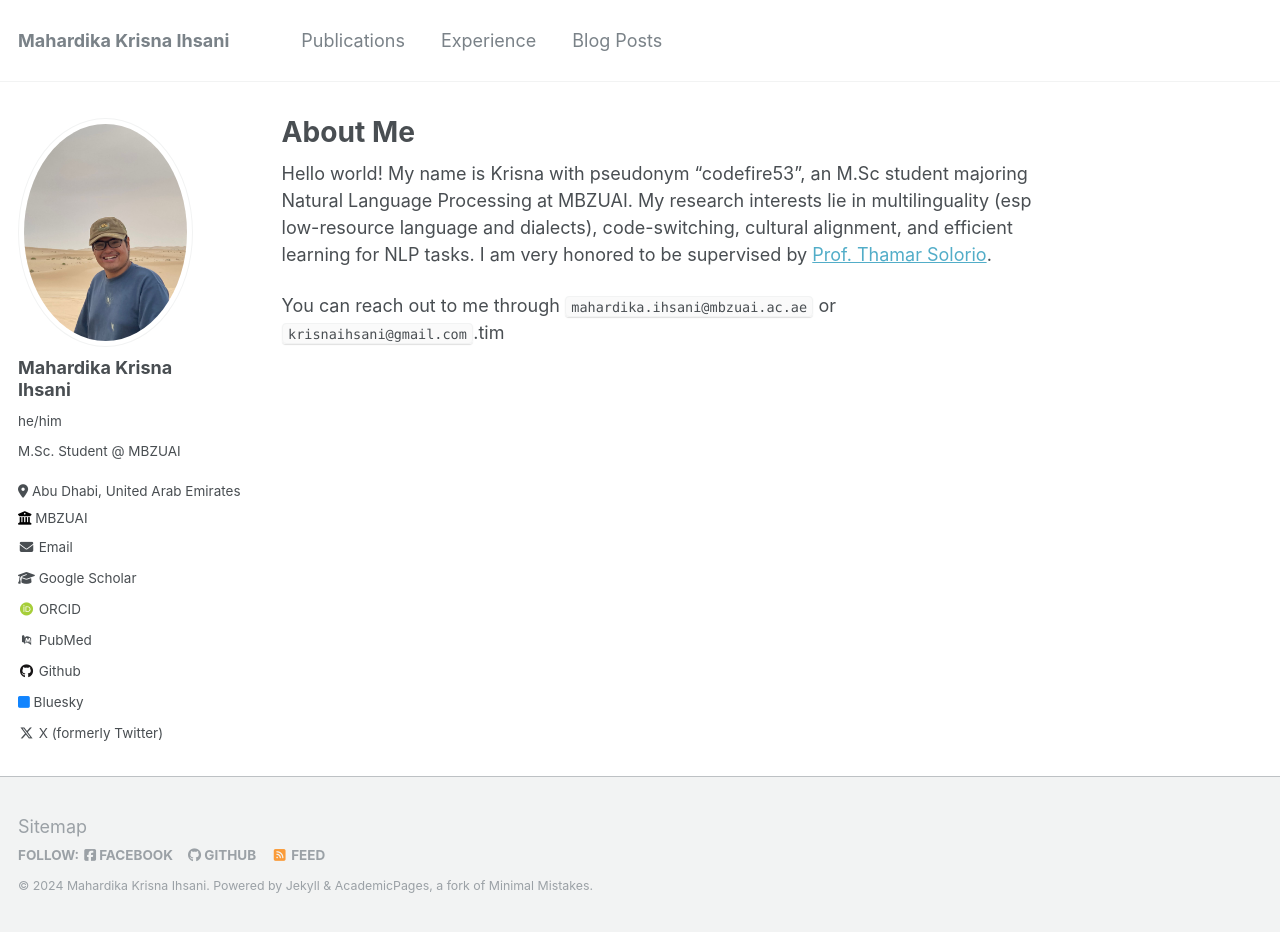
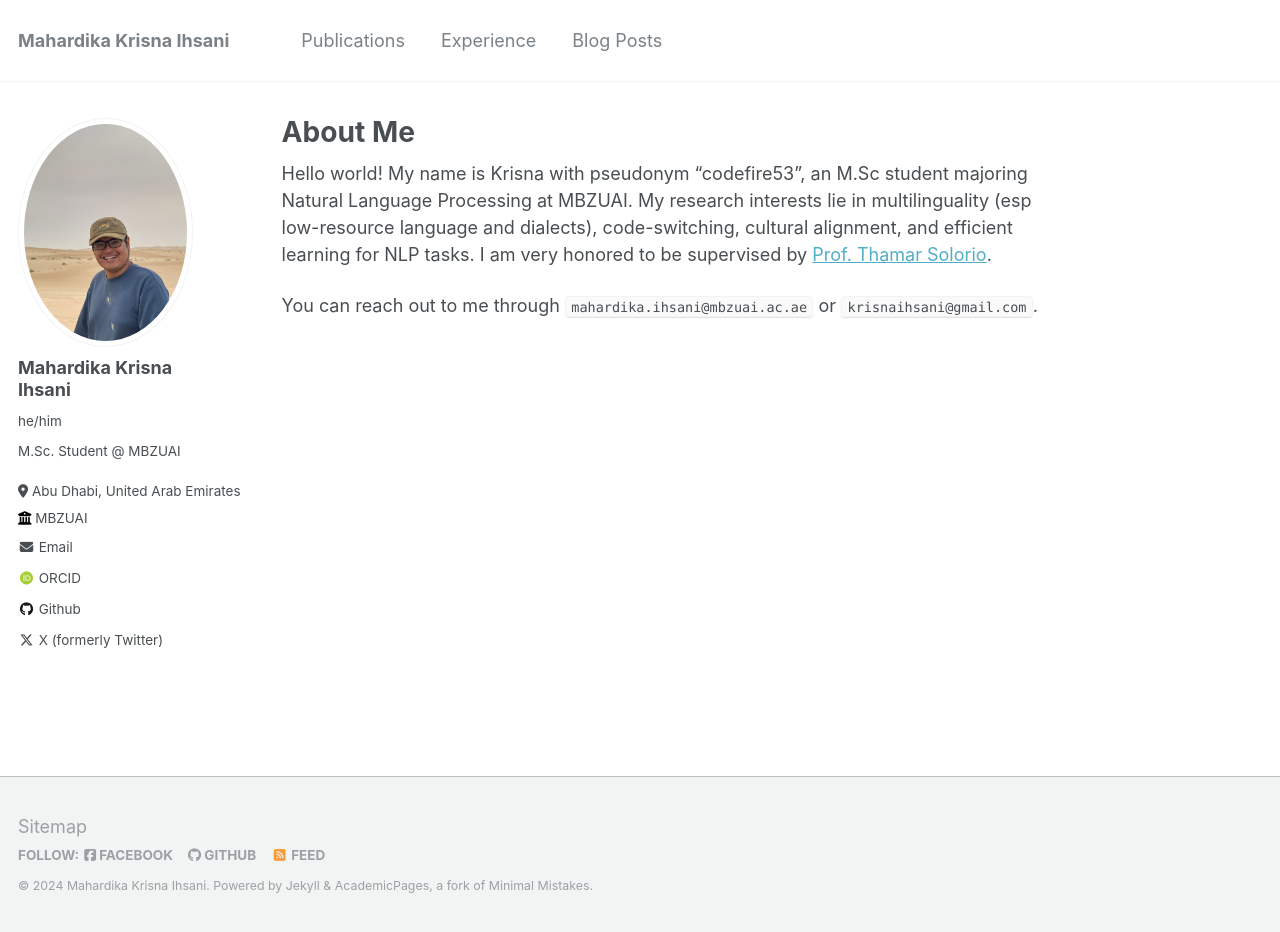
Before and after one commit to codefire53/codefire53.github.io, a Jekyll site: the page built from _pages/about.md, in a window 1280 px wide and 932 px high. Built offline with Jekyll 4.4.1, drawn with Linux system fonts in a browser that asks for light colours; some web fonts are replaced; part of the change alters nothing that is shown.

Commit message:
remove unued links

```diff
--- a/_config.yml
+++ b/_config.yml
@@ -32,10 +32,10 @@ author:
 
   # Academic websites
   arxiv            : # URL - Update with the correct link to your profile
-  googlescholar    : "https://scholar.google.com/citations?user=PS_CX0AAAAAJ"
+  googlescholar    : # URL
   impactstory      : # URL
-  orcid            : "http://orcid.org/yourorcidurl"
-  pubmed           : "https://www.ncbi.nlm.nih.gov/pubmed/?term=john+snow"
+  orcid            : "http://orcid.org/0009-0008-0568-9456"
+  pubmed           : # URL
   researchgate     : # URL
 
   # Repositories and software development
@@ -47,7 +47,7 @@ author:
   stackoverflow    : # User number or user number and name (i.e., use "1" or "1/jeff-atwood")
 
   # Social media
-  bluesky          : "bsky.app" # Replace this with you Bluesky username
+  bluesky          : # Username
   facebook         : # Username
   flickr           : # Username
   foursquare       : # Username
--- a/_pages/about.md
+++ b/_pages/about.md
@@ -9,4 +9,4 @@ redirect_from:
 
 Hello world! My name is Krisna with pseudonym "codefire53", an M.Sc student majoring Natural Language Processing at MBZUAI. My research interests lie in multilinguality (esp low-resource language and dialects), code-switching, cultural alignment, and efficient learning for NLP tasks. I am very honored to be supervised by [Prof. Thamar Solorio](http://solorio.uh.edu/).
 
-You can reach out to me through `mahardika.ihsani@mbzuai.ac.ae` or `krisnaihsani@gmail.com`.tim
+You can reach out to me through `mahardika.ihsani@mbzuai.ac.ae` or `krisnaihsani@gmail.com`.
```
